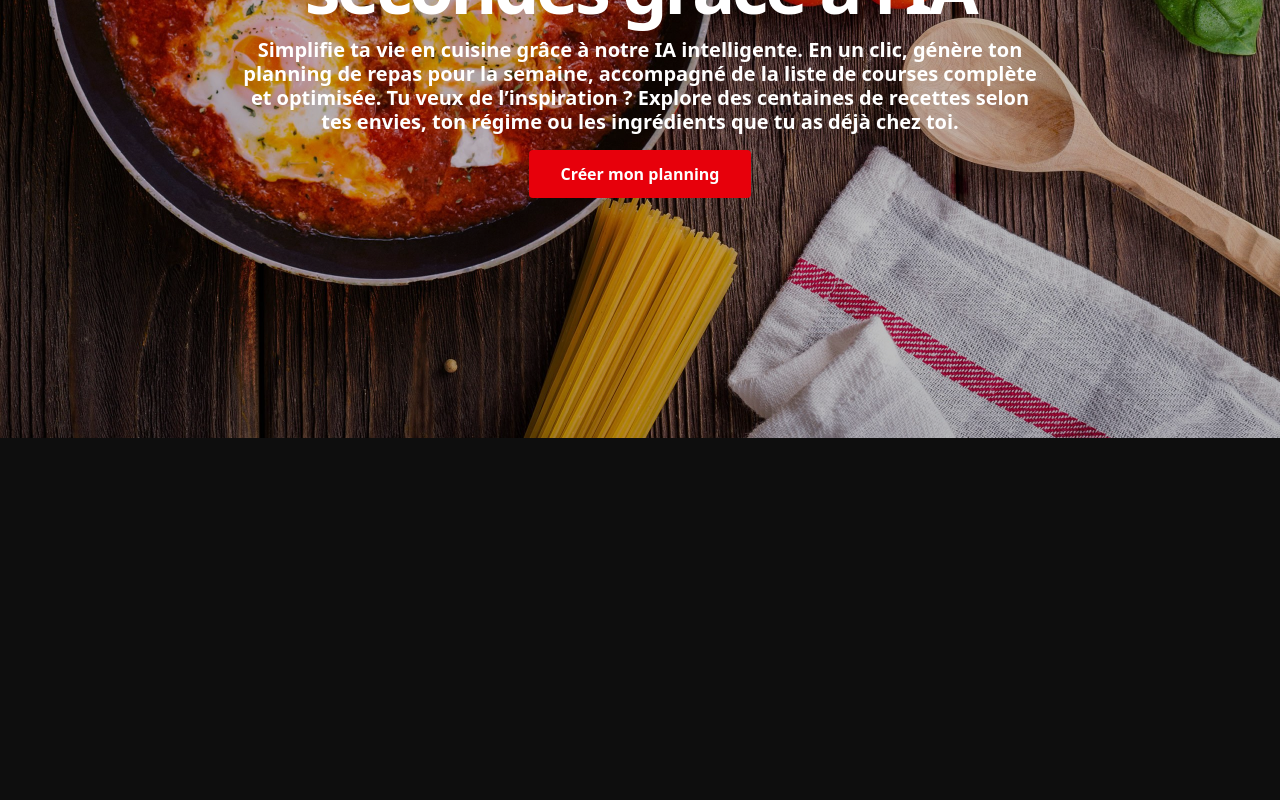
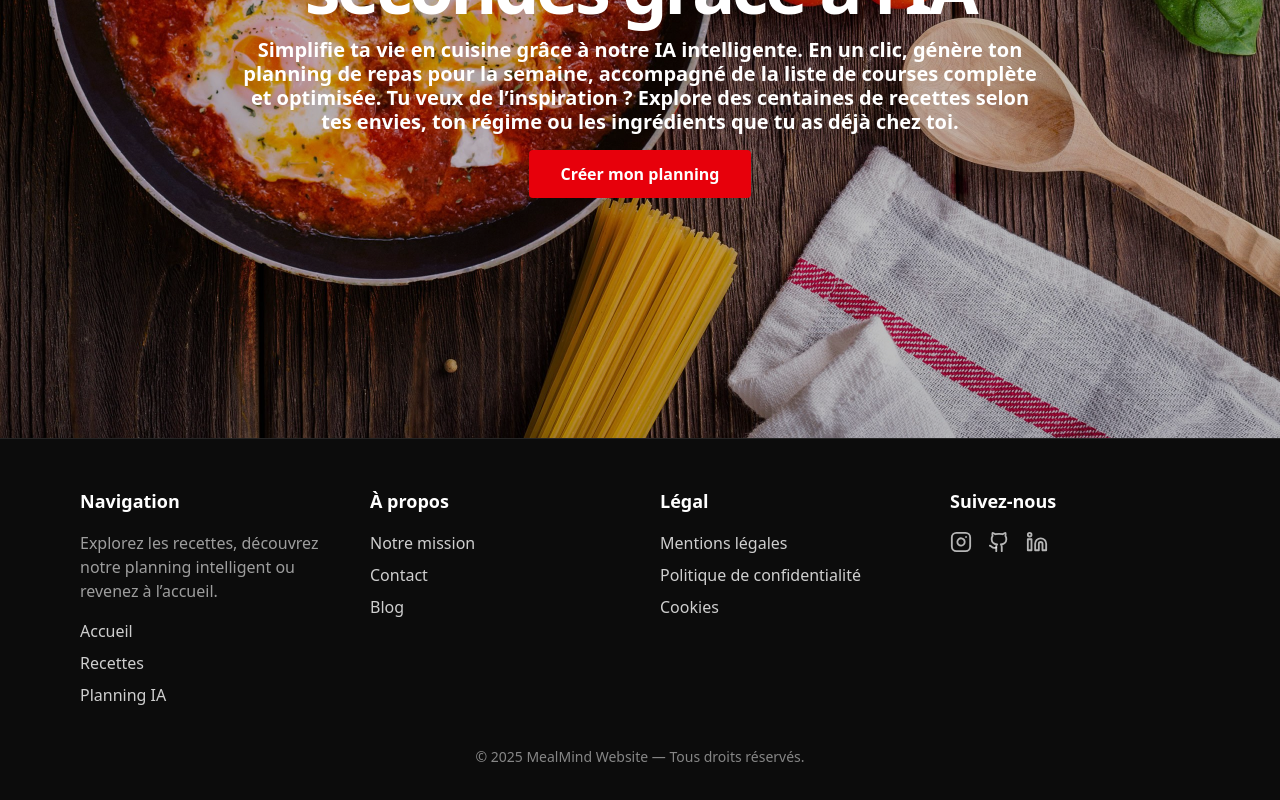
Before and after one commit to niniz13/marniniz, a Next.js app: page / in a window 1280 px wide. Shown: the part 362-1162 px from the top of the page. Before the commit the page ends 800 px from the top, so only its background shows below. Built offline with nearby package versions, Linux system fonts and the light colour scheme; no server answers.

Commit message:
Ajout du footer et du composant Skeleton (chargement des pages)

```diff
--- /dev/null
+++ b/src/app/components/footer.js
@@ -0,0 +1,66 @@
+"use client";
+
+import Link from "next/link";
+import { Instagram, Github, Linkedin } from "lucide-react";
+
+export default function Footer() {
+  return (
+    <footer className="bg-[#0c0c0c] text-white/80 py-12  border-t border-white/10">
+      <div className="max-w-7xl mx-auto px-6 sm:px-12 md:px-20 grid grid-cols-1 sm:grid-cols-2 lg:grid-cols-4 gap-10">
+
+        {/* Navigation */}
+        <div>
+          <h3 className="text-lg font-bold text-white mb-4">Navigation</h3>
+          <p className="text-white/60 mb-4">
+            Explorez les recettes, découvrez notre planning intelligent ou revenez à l’accueil.
+          </p>
+          <ul className="space-y-2">
+            <li><Link href="/" className="hover:text-red-400 transition">Accueil</Link></li>
+            <li><Link href="/recipes-search" className="hover:text-red-400 transition">Recettes</Link></li>
+            <li><Link href="/planning-ia" className="hover:text-red-400 transition">Planning IA</Link></li>
+          </ul>
+        </div>
+
+        {/* A propos */}
+        <div>
+          <h3 className="text-lg font-bold text-white mb-4">À propos</h3>
+          <ul className="space-y-2">
+            <li><Link href="/about" className="hover:text-red-400 transition">Notre mission</Link></li>
+            <li><Link href="/contact" className="hover:text-red-400 transition">Contact</Link></li>
+            <li><Link href="/blog" className="hover:text-red-400 transition">Blog</Link></li>
+          </ul>
+        </div>
+
+        {/* Légal */}
+        <div>
+          <h3 className="text-lg font-bold text-white mb-4">Légal</h3>
+          <ul className="space-y-2">
+            <li><Link href="/mentions-legales" className="hover:text-red-400 transition">Mentions légales</Link></li>
+            <li><Link href="/confidentialite" className="hover:text-red-400 transition">Politique de confidentialité</Link></li>
+            <li><Link href="/cookies" className="hover:text-red-400 transition">Cookies</Link></li>
+          </ul>
+        </div>
+
+        {/* Réseaux sociaux */}
+        <div>
+          <h3 className="text-lg font-bold text-white mb-4">Suivez-nous</h3>
+          <div className="flex items-center gap-4">
+            <Link href="#" className="text-white/70 hover:text-red-400 transition">
+              <Instagram size={22} />
+            </Link>
+            <Link href="#" className="text-white/70 hover:text-red-400 transition">
+              <Github size={22} />
+            </Link>
+            <Link href="#" className="text-white/70 hover:text-red-400 transition">
+              <Linkedin size={22} />
+            </Link>
+          </div>
+        </div>
+      </div>
+
+      <div className="mt-10 text-center text-white/50 text-sm">
+        © {new Date().getFullYear()} MealMind Website — Tous droits réservés.
+      </div>
+    </footer>
+  );
+}
--- a/src/app/page.js
+++ b/src/app/page.js
@@ -1,6 +1,7 @@
 import Image from "next/image";
 import Menu from "./components/menu";
 import Link from "next/link";
+import Footer from "./components/footer";
 
 export default function Home() {
   return (
@@ -40,6 +41,7 @@ export default function Home() {
           </Link>
         </div>
       </div>
+      <Footer />
     </div>
   );
 }
--- a/src/app/recipes-search/page.js
+++ b/src/app/recipes-search/page.js
@@ -4,6 +4,7 @@ import { useState } from "react";
 import { useRouter } from "next/navigation";
 import { motion } from "framer-motion";
 import Menu from "../components/menu";
+import Footer from "../components/footer";
 
 export default function SearchPage() {
   const router = useRouter();
@@ -44,7 +45,7 @@ export default function SearchPage() {
       </div>
 
       {/* Content */}
-      <div className="pt-32 px-20 sm:px-20 lg:px-80 mx-auto">
+      <div className="py-32 px-20 sm:px-20 lg:px-80 mx-auto">
         <h1 className="text-4xl font-bold mb-10">Rechercher des recettes</h1>
 
         <motion.form
@@ -161,6 +162,7 @@ export default function SearchPage() {
           </button>
         </motion.form>
       </div>
+      <Footer />
     </div>
   );
 }
--- a/src/app/recipes/page.js
+++ b/src/app/recipes/page.js
@@ -6,11 +6,13 @@ import Link from "next/link";
 import Image from "next/image";
 import { motion } from "framer-motion";
 import Menu from "../components/menu";
+import Skeleton from "@mui/material/Skeleton";
+import Footer from "../components/footer";
 
 function RecipesList() {
   const searchParams = useSearchParams();
   const [recipes, setRecipes] = useState([]);
-  const [status, setStatus] = useState("idle"); // idle | loading | succeeded | failed
+  const [status, setStatus] = useState("idle");
   const [error, setError] = useState(null);
 
   useEffect(() => {
@@ -33,7 +35,37 @@ function RecipesList() {
   }, [searchParams]);
 
   if (status === "loading") {
-    return <p className="text-center text-white/70">Chargement des recettes...</p>;
+    return (
+      <div className="grid grid-cols-1 sm:grid-cols-2 lg:grid-cols-3 gap-8 pb-20">
+        {Array.from({ length: 6 }).map((_, i) => (
+          <div key={i} className="flex flex-col">
+            {/* Image skeleton */}
+            <Skeleton
+              variant="rectangular"
+              animation="wave"
+              className="w-full min-h-64 rounded-2xl"
+              sx={{ bgcolor: "rgba(255,255,255,0.15)" }}
+            />
+
+            {/* Text skeleton */}
+            <div className="p-5">
+              <Skeleton
+                variant="text"
+                width="80%"
+                height={28}
+                sx={{ bgcolor: "rgba(255,255,255,0.2)" }}
+              />
+              <Skeleton
+                variant="text"
+                width="60%"
+                height={20}
+                sx={{ bgcolor: "rgba(255,255,255,0.15)" }}
+              />
+            </div>
+          </div>
+        ))}
+      </div>
+    );
   }
 
   if (status === "failed") {
@@ -41,7 +73,11 @@ function RecipesList() {
   }
 
   if (status === "succeeded" && recipes.length === 0) {
-    return <p className="text-center text-white/60">Aucune recette trouvée avec ces filtres.</p>;
+    return (
+      <p className="text-center text-white/60">
+        Aucune recette trouvée avec ces filtres.
+      </p>
+    );
   }
 
   return (
@@ -69,7 +105,9 @@ function RecipesList() {
               )}
             </div>
             <div className="p-5">
-              <h3 className="text-xl font-bold line-clamp-1">{recipe.strMeal}</h3>
+              <h3 className="text-xl font-bold line-clamp-1">
+                {recipe.strMeal}
+              </h3>
               <p className="text-sm text-red-400">
                 {recipe.strCategory} • {recipe.strArea}
               </p>
@@ -93,10 +131,15 @@ export default function RecipesPage() {
           Résultats de votre recherche
         </h2>
 
-        <Suspense fallback={<p className="text-white/70 text-center p-10">Chargement...</p>}>
+        <Suspense
+          fallback={
+            <p className="text-white/70 text-center p-10">Chargement...</p>
+          }
+        >
           <RecipesList />
         </Suspense>
       </div>
+      <Footer />
     </div>
   );
 }
--- a/src/app/settings/page.js
+++ b/src/app/settings/page.js
@@ -5,6 +5,7 @@ import { useSession, signOut } from "next-auth/react";
 import { useRouter } from "next/navigation";
 import Image from "next/image";
 import Menu from "../components/menu";
+import Footer from "../components/footer";
 
 export default function SettingsPage() {
   const { data: session, status, update } = useSession();
@@ -138,11 +139,12 @@ export default function SettingsPage() {
   const isGoogleUser = session?.user?.provider === "google";
 
   return (
-    <div className="min-h-screen bg-[#0e0e0e] text-white px-6 sm:px-20 lg:px-40 py-32">
+    <div className="w-full min-h-screen bg-[#0e0e0e] text-white ">
       <div className="fixed top-0 left-0 w-full z-10">
         <Menu />
       </div>
 
+      <div className="pt-32 px-6 sm:px-12 md:px-20 lg:px-40 pb-20">
         <h1 className="text-4xl font-extrabold mb-10 text-center">
           Paramètres du compte
         </h1>
@@ -210,7 +212,9 @@ export default function SettingsPage() {
           {/* --- Changement du mot de passe --- */}
           {!isGoogleUser && (
             <div className="border-t border-white/10 pt-6">
-            <h3 className="text-xl font-bold mb-3">Changer le mot de passe</h3>
+              <h3 className="text-xl font-bold mb-3">
+                Changer le mot de passe
+              </h3>
               <div className="flex flex-col gap-3">
                 <input
                   type="password"
@@ -281,5 +285,7 @@ export default function SettingsPage() {
           </div>
         </div>
       </div>
+      <Footer />
+    </div>
   );
 }
```
Also changed, not shown: src/app/recipes/[recipe_id]/page.js (+80 -2 lines). Lines whose indentation alone changed are shown as unchanged.
